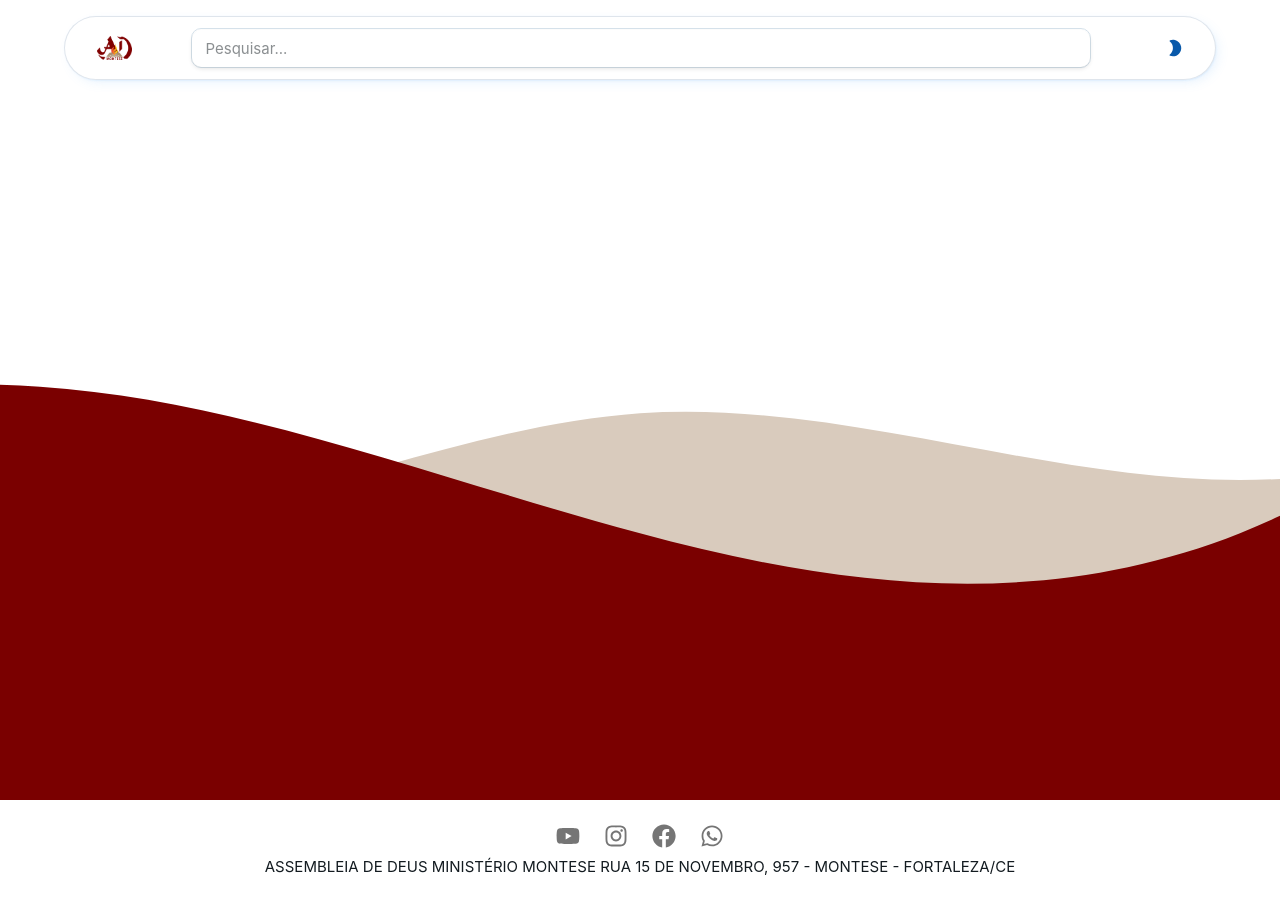
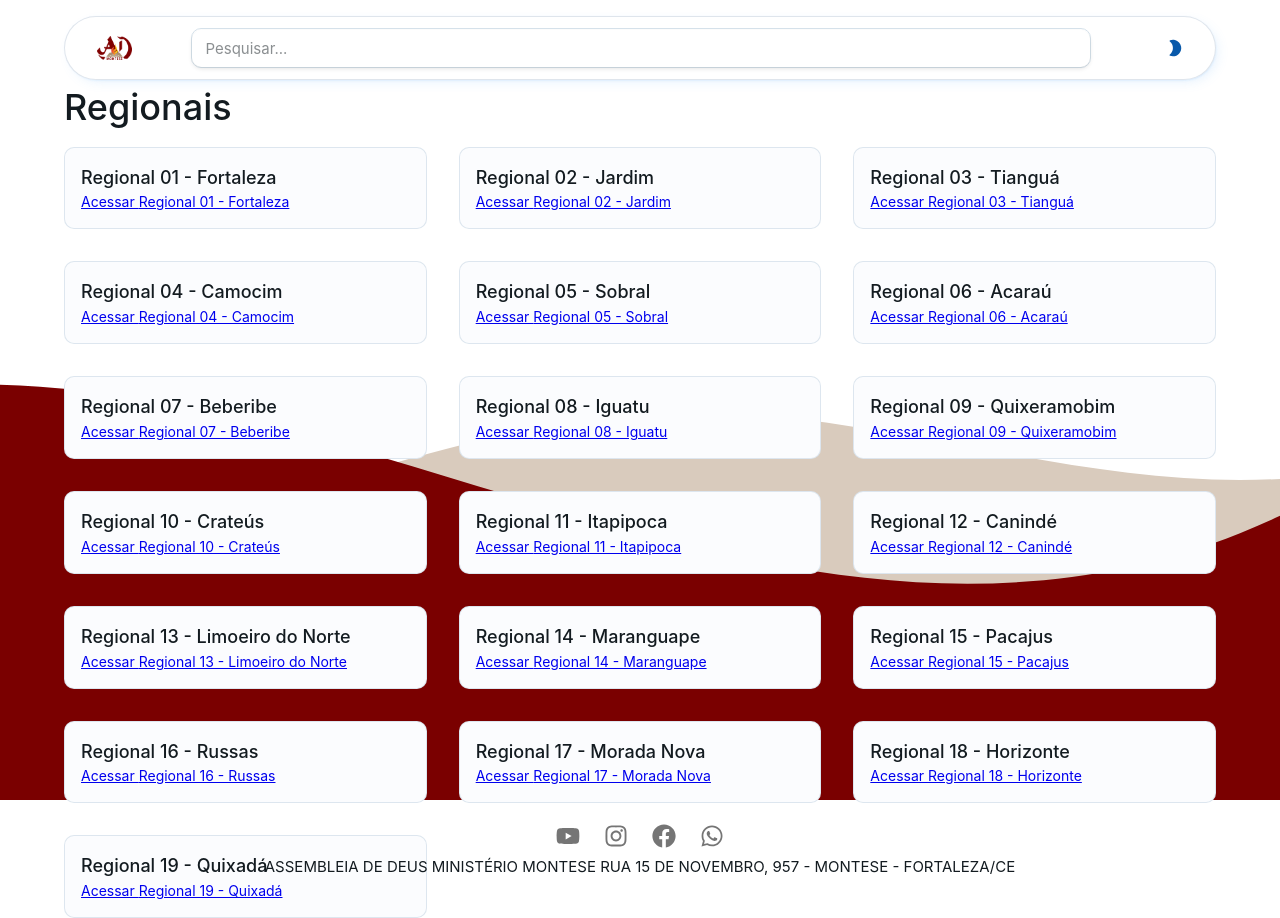
Before and after one commit to levibf/igreja-link, a React (Vite) app: page /regionais in a window 1280 px wide. Before the commit the page ends 895 px from the top, so only its background shows below. Built offline with nearby package versions, Linux system fonts and the light colour scheme.

Commit message:
Adicionado rota para regionais e corrigido erro de rota nas regionais

```diff
--- a/index.html
+++ b/index.html
@@ -5,7 +5,7 @@
   <meta charset="UTF-8" />
   <link rel="icon" type="image/svg+xml" href="./src/assets/logo.png" />
   <meta name="viewport" content="width=device-width, initial-scale=1.0" />
-  <title>ADM Montese</title>
+  <title>AD Montese</title>
 </head>
 
 <body>
--- a/src/components/AppAppBar.jsx
+++ b/src/components/AppAppBar.jsx
@@ -100,7 +100,7 @@ function AppAppBar({ mode, toggleColorMode }) {
                   size="small"
                   variant="outlined"
                   aria-label="Pesquisar..."
-                  placeholder="Pesquisar..."
+                placeholder="Pesquisar..."
                   value={searchText}
                   onChange={(e) => setSearchText(e.target.value)} // Atualiza o contexto
                   inputProps={{
--- a/src/components/Features.jsx
+++ b/src/components/Features.jsx
@@ -18,49 +18,43 @@ function Features() {
   );
 
   return (
-    <>
-      <h1>teste</h1>
-      <h1>teste</h1>
-    </>
-    // <Router>
-    //   <Container sx={{ marginBottom: 10 }}>
-    //     {/* Espaço para compensar a altura da AppBar */}
-    //     <Box sx={{ height: 80 }} />
+    <Container sx={{ marginBottom: 10 }}>
+      {/* Espaço para compensar a altura da AppBar */}
+      <Box sx={{ height: 80 }} />
 
-    //     <Typography variant="h4" gutterBottom>
-    //       Regionais
-    //     </Typography>
-    //     <Grid container spacing={4}>
-    //       {filteredRegionals.map((regional, index) => (
-    //         <Grid item key={index} xs={12} sm={6} md={4}>
-    //           <Card>
-    //             <Box sx={{ p: 2 }}>
-    //               <Typography variant="h6" component="h2">
-    //                 {regional.titulo}
-    //               </Typography>
-    //               <Link to={`/regionais/${regional.id}`}>
-    //                 <Typography variant="body2">
-    //                   Acessar {regional.titulo}
-    //                 </Typography>
-    //               </Link>
-    //             </Box>
-    //           </Card>
-    //         </Grid>
-    //       ))}
-    //     </Grid>
+      <Typography variant="h4" gutterBottom>
+        Regionais
+      </Typography>
+      <Grid container spacing={4}>
+        {filteredRegionals.map((regional, index) => (
+          <Grid item key={index} xs={12} sm={6} md={4}>
+            <Card>
+              <Box sx={{ p: 2 }}>
+                <Typography variant="h6" component="h2">
+                  {regional.titulo}
+                </Typography>
+                <Link to={`/regionais/${regional.id}`}>
+                  <Typography variant="body2">
+                    Acessar {regional.titulo}
+                  </Typography>
+                </Link>
+              </Box>
+            </Card>
+          </Grid>
+        ))}
+      </Grid>
 
-    //     {/* Configuração das rotas */}
-    //     <Routes>
-    //       {regionals.map((regional) => (
-    //         <Route
-    //           key={regional.id}
-    //           path={`/regionais/${regional.id}`}
-    //           element={<RegionalPage regional={regional} />}
-    //         />
-    //       ))}
-    //     </Routes>
-    //   </Container>
-    // </Router>
+      {/* Configuração das rotas */}
+      <Routes>
+        {regionals.map((regional) => (
+          <Route
+            key={regional.id}
+            path={`/regionais/${regional.id}`}
+            element={<RegionalPage regional={regional} />}
+          />
+        ))}
+      </Routes>
+    </Container>
   );
 }
 
--- a/src/components/Home/HomeCard.jsx
+++ b/src/components/Home/HomeCard.jsx
@@ -1,4 +1,5 @@
 import React from "react";
+import { Link } from 'react-router-dom';
 import { Box, Typography, Button, Container } from '@mui/material';
 
 export default function HomeCard() {
@@ -58,7 +59,10 @@ export default function HomeCard() {
                         justifyContent: 'center',
                     }}
                 >
+
                     <Button
+                        component={Link}
+                        to="/regionais"
                         variant="contained"
                         sx={{
                             backgroundColor: '#8A2B2B',
--- a/src/pages/Home.jsx
+++ b/src/pages/Home.jsx
@@ -4,7 +4,7 @@ import HomeCard from "../components/Home/HomeCard";
 export default function HomePage() {
     return (
         <>
-            <HomeCard></HomeCard>
+            <HomeCard />
         </>
     )
 }
--- a/src/pages/RoutesPage.jsx
+++ b/src/pages/RoutesPage.jsx
@@ -2,6 +2,7 @@ import React from "react";
 import { Route, Routes } from "react-router-dom";
 import MyContext from "../components/MyContext";
 import HomePage from "./Home";
+import Features from '../components/Features'
 
 export default function RoutesPages() {
     const test = 'car'
@@ -10,6 +11,7 @@ export default function RoutesPages() {
         <MyContext.Provider value={test}>
             <Routes>
                 <Route path='/' element={<HomePage />} exact />
+                <Route path='/regionais' element={<Features />} exact />
             </Routes>
         </MyContext.Provider>
     )
```
